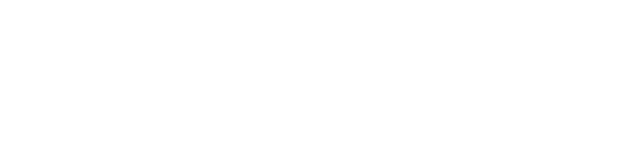
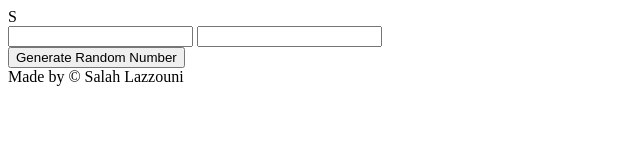
Before and after one commit to sunnysalah/random-number-generator-, a plain HTML site: page index.html in a window 1280 px wide. Shown: the whole page, without its empty margins (0-640 px from the left). Drawn offline with Linux system fonts and the light colour scheme.

Commit message:
Finish html layout of website

```diff
--- a/index.html
+++ b/index.html
@@ -10,5 +10,21 @@
 </head>
 <body>
 
+    <div class="header">S</div>
+
+    <div class="number-input-container">
+        <input class="minNumberInput" type="number">
+        <input class="maxNumberInput" type="number">
+    </div>
+
+
+    <div class="generate-button-container">
+        <button class="generateButton" type="button">Generate Random Number</button>
+    </div>
+
+
+    <div class="footer">Made by &#169 Salah Lazzouni </div>
+
+
 </body>
 </html>
```
